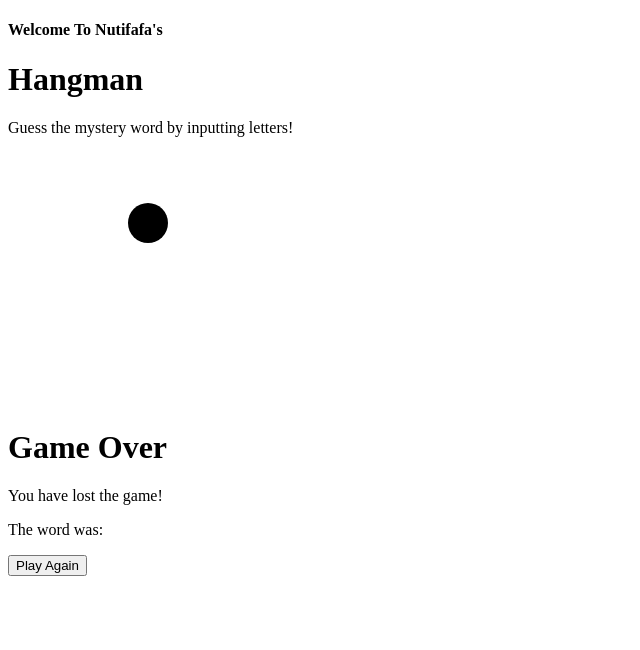
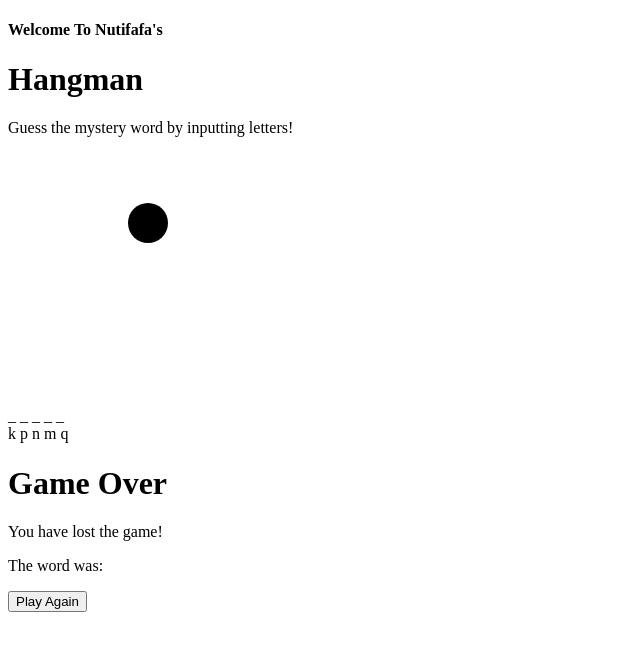
Before and after one commit to neophyte-programmer/hangman-with-javascript, a plain HTML site: page index.html in a window 1280 px wide. Shown: the whole page, without its empty margins (0-640 px from the left). Drawn offline with Linux system fonts and the light colour scheme.

Commit message:
completed skeleton

```diff
--- a/index.html
+++ b/index.html
@@ -42,10 +42,14 @@
 
             </div>
             <div class="guess-container">
-
+                <div id="word" class="word">
+                    _ _ _ _ _
+                </div>
             </div>
             <div class="wrong-container">
-
+                <div id="wrong-letters" class="wrong-letters">
+                    k p n m q
+                </div>
             </div>
 
         </div>
```
